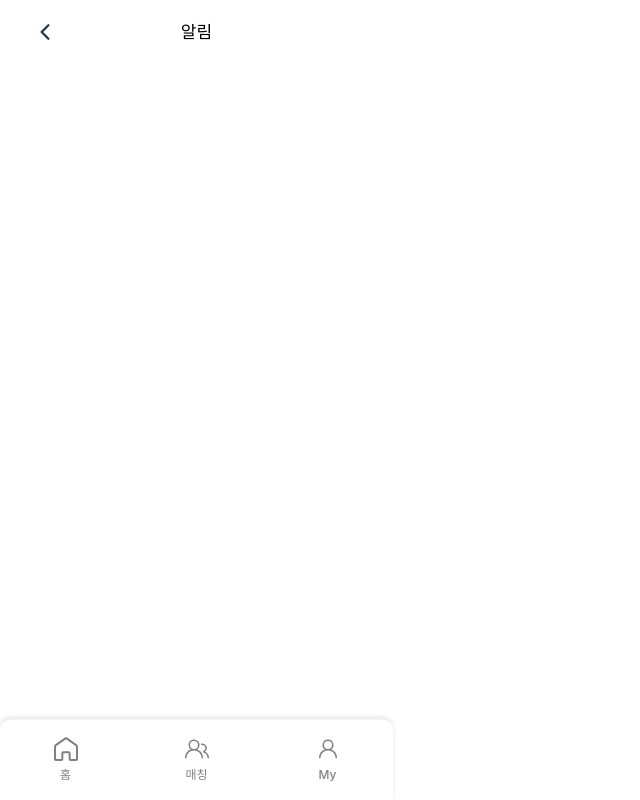
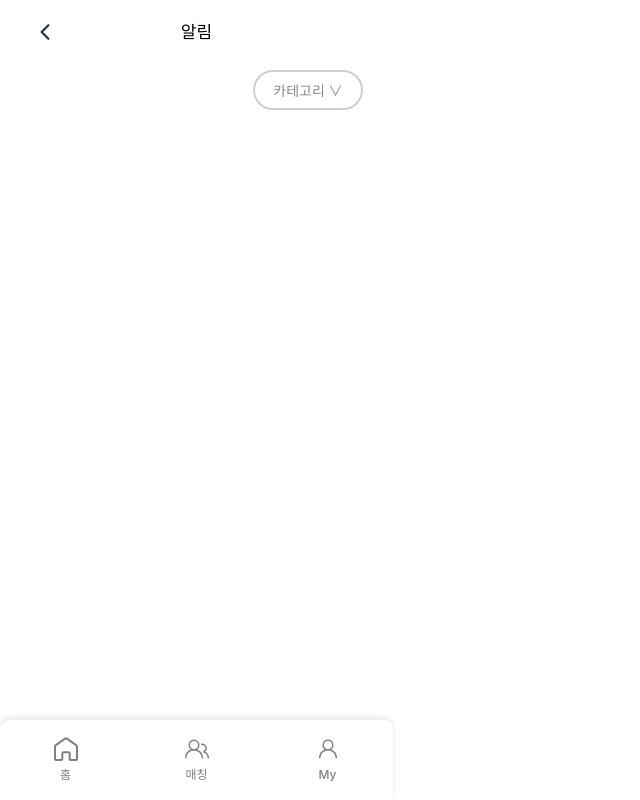
Before and after one commit to umc-meetpick/meetpick_frontend, a React (Vite) app: page /alarm in a window 1280 px wide. Shown: the whole page, without its empty margins (0-640 px from the left). Built offline with nearby package versions, Linux system fonts and the light colour scheme; a web font is replaced by a local one.

Commit message:
SignupDownList.tsx 수정

```diff
--- a/src/components/SignupDownList.tsx
+++ b/src/components/SignupDownList.tsx
@@ -11,7 +11,7 @@ interface DropdownButtonProps {
 
 const DropdownButton: React.FC<DropdownButtonProps> = ({
   text,
-  width = "100px",
+  width = "110px",
   options = [],
   $isSelected = false,
   onSelect,
@@ -64,7 +64,7 @@ const StyledButton = styled.button<{ $isSelected?: boolean }>`
   align-items: center;
   justify-content: center;
   cursor: pointer;
-  padding: 0 10px;
+  padding: 0 15px;
   margin-right: 10px;
   box-sizing: border-box;
 
@@ -77,12 +77,12 @@ const DropdownList = styled.ul`
   position: absolute;
   left: 0;
   margin-top:5px;
-  padding: 10px;
+  padding: 0px;
   background: white;
   border: 1.5px solid #cecece;
   list-style: none;
   z-index: 1;
-  width: 75px;
+  width: 108px;
 
   max-height: 100px; /* 리스트의 최대 높이를 설정 */
   overflow-y: scroll; /* 내용이 많을 경우 스크롤 활성화 */
@@ -91,10 +91,17 @@ const DropdownList = styled.ul`
 `;
 
 const DropdownItem = styled.li`
-  padding: 5px 5px;
+  display:flex;
+  justify-content:center;
+  align-items:center;
+  height: 32px;
   cursor: pointer;
   text-align:center;
   color:black;
-  border-bottom:1px solid #cecece;
+  font-size:13px;
+
+  &:hover{
+    background-color:#F5F5F5;
+  }
 
 `;
--- a/src/pages/alarmPages/alarm.tsx
+++ b/src/pages/alarmPages/alarm.tsx
@@ -1,13 +1,84 @@
 import React, { useState } from "react";
 import styled from "styled-components";
 import BasicNavbar from "../../components/navbar/BasicNavbar";
+import SelectToggle from "../../components/SelectToggle";
+import DropdownButton from "../../components/SignupDownList";
 
 const Alarm = () => {
+
+    const [selectedCategory, setSelectedCategory] = useState<string | null>(null);
+    const [selectedFood, setSelectedFood] = useState<string | null>(null);
+    const [selectedHealth, setSelectedHealth] = useState<string | null>(null);
+    const [selectedStudy, setSelectedStudy] = useState<string | null>(null);
+    const [selectedBuy, setSelectedBuy] = useState<string | null>(null);
+
+    const [alerts, setAlerts] = useState([
+        { id: 1, category: "밥", message: "매칭 신청이 들어왔어요! 확인해보세요!" },
+        { id: 2, category: "운동", message: "다음 주에 어울리는 메이트를 찾아보세요!" },
+        { id: 3, category: "밥", message: "매칭 신청이 들어왔어요! 확인해보세요!" },
+        { id: 4, category: "공동구매", message: "이런 공동구매 좋아한대요! 아나요?" },
+    ]); // 더미 데이터
+
+
+    // 선택된 카테고리 기준으로 알림 필터링
+    const filteredAlerts = selectedCategory==="카테고리"
+        ?alerts
+        :alerts.filter((alert) => alert.category === selectedCategory);
+
     return (
         <>
-            <BasicNavbar title ="알림"/>
+            <BasicNavbar title="알림" />
+            <Container>
+                <DropdownButton text={selectedCategory || "카테고리 ∨"}
+                options ={["카테고리", "밥", "운동", "공부", "공동구매"]}
+                onSelect = {(option) => setSelectedCategory(option)}
+                />
+            </Container>
+            <AlertList>
+                {filteredAlerts.map((alert) => (
+                    <AlertItem key={alert.id}>
+                        <CategoryBadge>{alert.category}</CategoryBadge>
+                        <Message>{alert.message}</Message>
+                    </AlertItem>
+                ))}
+            </AlertList>
         </>
-    )
-}
+    );
+};
 
 export default Alarm;
+
+const Container = styled.div`
+    display: flex;
+    justify-content: flex-end;
+    align-items: center;
+    margin: 10px 20px 25px 0;
+`;
+
+const AlertList = styled.div`
+    display: flex;
+    flex-direction: column;
+    gap: 15px;
+    margin: 0 20px;
+`;
+
+const AlertItem = styled.div`
+    display: flex;
+    align-items: center;
+    padding: 10px;
+    background: #f8f9fa;
+    border-radius: 8px;
+    box-shadow: 0 2px 4px rgba(0, 0, 0, 0.1);
+`;
+
+const CategoryBadge = styled.span`
+    font-size: 12px;
+    font-weight: bold;
+    color: black;
+    margin-right: 10px;
+`;
+
+const Message = styled.span`
+    font-size: 14px;
+    color: #333;
+`;
```
Also changed, not shown: src/components/SelectToggle.tsx (line endings or trailing spaces).
